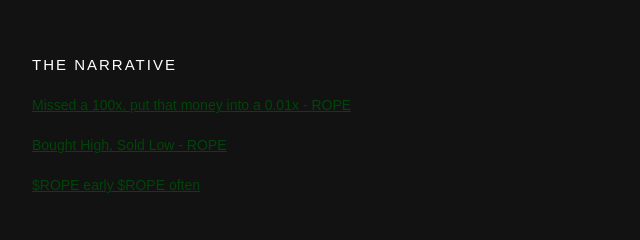
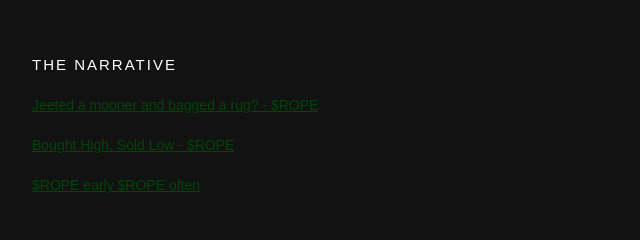
Before and after one commit to brotherlouislouislouis/Rope, a plain HTML site: page index.html in a window 1280 px wide. Shown: the part 4259-4499 px from the top of the page, 138-778 px from the left. Drawn offline with nearby package versions, Linux system fonts and the light colour scheme; a script that the page names is missing.

Commit message:
Update index.html

```diff
--- a/index.html
+++ b/index.html
@@ -669,8 +669,8 @@
                     <div class="resources-block">
                         <div class="flex ver">
                             <h4>THE NARRATIVE</h4>
-                            <a href="#">Missed a 100x, put that money into a 0.01x - ROPE</a>
-                            <a href="#">Bought High, Sold Low - ROPE </a>
+                            <a href="#">Jeeted a mooner and bagged a rug? - $ROPE</a>
+                            <a href="#">Bought High, Sold Low - $ROPE </a>
                             <a href="#">$ROPE early $ROPE often</a>
                         </div>
                     </div>
```
